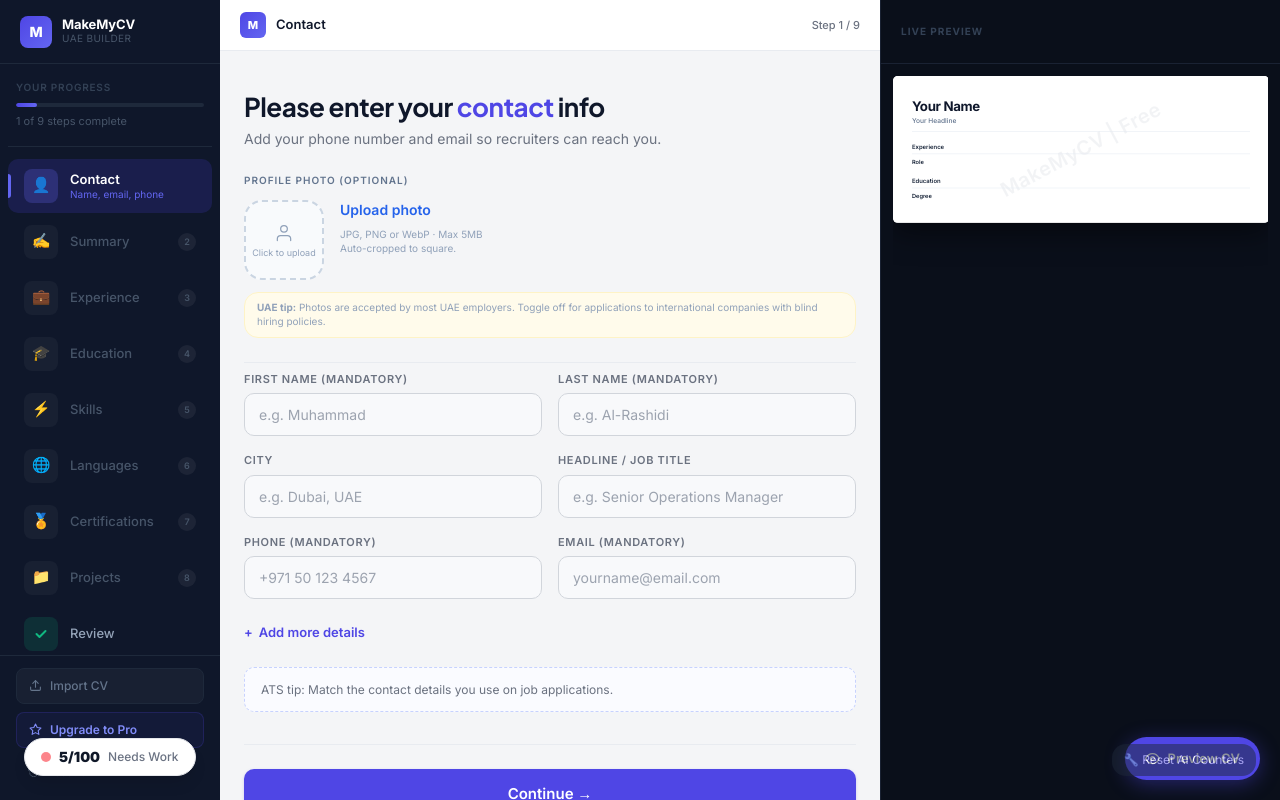
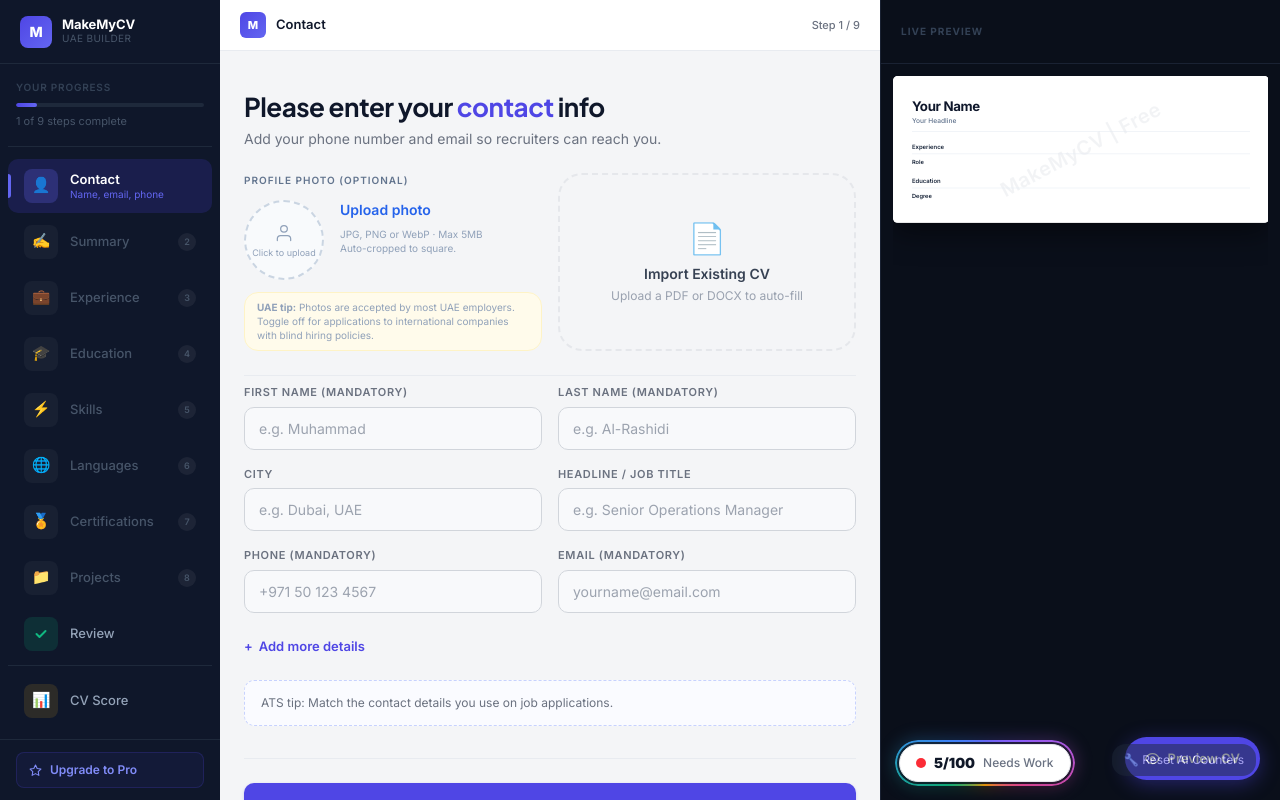
Before and after one commit to SpartanAbdullah/makemycv-app, a Next.js app: page /builder in a window 1280 px wide. Built offline with nearby package versions, Linux system fonts and the light colour scheme.

Commit message:
layout fix for CV Score widget

```diff
--- a/app/globals.css
+++ b/app/globals.css
@@ -416,6 +416,83 @@ body {
   box-shadow: 0 0 0 3px rgba(79, 70, 229, 0.10);
 }
 
+/* ─── Score Widget AI Border Animation ────────────────────── */
+
+@property --angle {
+  syntax: '<angle>';
+  initial-value: 0deg;
+  inherits: false;
+}
+
+.ai-glow-border {
+  position: relative;
+  border-radius: 9999px;
+  padding: 2px;
+  background: transparent;
+}
+
+.ai-glow-border::before {
+  content: '';
+  position: absolute;
+  inset: -2px;
+  border-radius: 9999px;
+  padding: 2px;
+  background: conic-gradient(
+    from var(--angle, 0deg),
+    #6366f1,
+    #8b5cf6,
+    #ec4899,
+    #f59e0b,
+    #10b981,
+    #3b82f6,
+    #6366f1
+  );
+  -webkit-mask:
+    linear-gradient(#fff 0 0) content-box,
+    linear-gradient(#fff 0 0);
+  -webkit-mask-composite: xor;
+  mask-composite: exclude;
+  animation: ai-spin 3s linear infinite;
+}
+
+.ai-glow-border::after {
+  content: '';
+  position: absolute;
+  inset: -4px;
+  border-radius: 9999px;
+  background: conic-gradient(
+    from var(--angle, 0deg),
+    #6366f140,
+    #8b5cf640,
+    #ec489940,
+    #f59e0b40,
+    #10b98140,
+    #3b82f640,
+    #6366f140
+  );
+  filter: blur(8px);
+  animation: ai-spin 3s linear infinite;
+  z-index: -1;
+}
+
+@keyframes ai-spin {
+  to {
+    --angle: 360deg;
+  }
+}
+
+/* Pause animation when score is 100 (perfect) */
+.ai-glow-border.score-perfect::before,
+.ai-glow-border.score-perfect::after {
+  animation: none;
+  background: conic-gradient(
+    from 0deg,
+    #22c55e,
+    #16a34a,
+    #22c55e
+  );
+}
+
 @media print {
   @page {
     size: A4;
--- a/components/ScoreWidget.tsx
+++ b/components/ScoreWidget.tsx
@@ -20,10 +20,11 @@ export default function ScoreWidget() {
   const isPerfect = result.total === 100;
 
   return (
+    <div className={`ai-glow-border${isPerfect ? " score-perfect" : ""}`}>
       <button
         type="button"
         onClick={() => router.push("/builder?step=score")}
-      className="group fixed bottom-6 left-6 z-50 flex items-center gap-2 rounded-full border border-gray-200 bg-white px-4 py-2 shadow-lg transition-shadow hover:shadow-xl max-w-[180px] cursor-pointer"
+        className="group relative flex items-center gap-2 rounded-full border border-gray-200 bg-white px-4 py-2 shadow-lg transition-shadow hover:shadow-xl max-w-[180px] cursor-pointer"
         aria-label={`CV Score: ${result.total} out of 100 — ${result.grade}`}
       >
         {/* CSS-only tooltip */}
@@ -52,5 +53,6 @@ export default function ScoreWidget() {
           {result.grade}
         </span>
       </button>
+    </div>
   );
 }
--- a/components/builder/BuilderShell.tsx
+++ b/components/builder/BuilderShell.tsx
@@ -1,13 +1,11 @@
 "use client";
 
-import { useEffect, useMemo, useState } from "react";
-import { useRouter } from "next/navigation";
+import { createContext, useContext, useEffect, useMemo, useState } from "react";
 import { StepStatus } from "./Stepper";
 import { builderSteps } from "../../lib/utils/steps";
 import { getStepCompletion } from "../../lib/utils/stepValidation";
 import { bindCvStorage, useCvStore } from "../../lib/store/cvStore";
 import { PreviewPanel } from "../preview/PreviewPanel";
-import { clearCvStorage } from "../../lib/utils/localStorage";
 import { MappingReview } from "../import/MappingReview";
 import { LinkedInImportModal } from "../import/LinkedInImportModal";
 import { pdfAdapter } from "../../lib/importers/pdfAdapter";
@@ -22,6 +20,18 @@ const ScoreWidget = dynamic(() => import("../ScoreWidget"), { ssr: false });
 const DevResetAI = dynamic(() => import("../DevResetAI"), { ssr: false });
 
 type ImportType = "pdf" | "docx" | "linkedin";
+
+type ImportContextValue = {
+  handleImport: (type: ImportType) => void;
+};
+
+const ImportContext = createContext<ImportContextValue | null>(null);
+
+export const useImport = () => {
+  const ctx = useContext(ImportContext);
+  if (!ctx) throw new Error("useImport must be used inside BuilderShell");
+  return ctx;
+};
 
 type ImportState =
   | { phase: "idle" }
@@ -119,11 +129,9 @@ export const BuilderShell = ({
   children: React.ReactNode;
   onStepChange: (stepId: string) => void;
 }) => {
-  const router = useRouter();
   const data = useCvStore((state) => state.data);
   const hydrated = useCvStore((state) => state.hydrated);
   const importCvVersion = useCvStore((state) => state.importCvVersion);
-  const resetStore = useCvStore((state) => state.reset);
   const isPro = useCvStore((state) => state.isPro);
   const [previewOpen, setPreviewOpen] = useState(false);
   const [importState, setImportState] = useState<ImportState>({ phase: "idle" });
@@ -162,13 +170,6 @@ export const BuilderShell = ({
 
   const handleStepClick = (id: string) => {
     if (statuses[id] === "done") onStepChange(id);
-  };
-
-  const handleReset = () => {
-    if (!confirm("Reset your CV data? This cannot be undone.")) return;
-    resetStore();
-    clearCvStorage();
-    router.push("/builder?step=personal");
   };
 
   // ---- Import flow ----
@@ -226,6 +227,7 @@ export const BuilderShell = ({
   };
 
   return (
+    <ImportContext.Provider value={{ handleImport }}>
     <div
       style={{
         display: "flex",
@@ -570,50 +572,6 @@ export const BuilderShell = ({
             gap: 8,
           }}
         >
-          <button
-            type="button"
-            onClick={() => handleImport("pdf")}
-            style={{
-              display: "flex",
-              alignItems: "center",
-              gap: 8,
-              width: "100%",
-              padding: "8px 12px",
-              background: "rgba(255,255,255,0.04)",
-              border: "1px solid #1E293B",
-              borderRadius: 8,
-              cursor: "pointer",
-              color: "#64748B",
-              fontSize: 12,
-              fontWeight: 500,
-              transition: "all 150ms ease",
-            }}
-            onMouseEnter={(e) => {
-              e.currentTarget.style.background = "rgba(255,255,255,0.08)";
-              e.currentTarget.style.color = "#94A3B8";
-            }}
-            onMouseLeave={(e) => {
-              e.currentTarget.style.background = "rgba(255,255,255,0.04)";
-              e.currentTarget.style.color = "#64748B";
-            }}
-          >
-            <svg
-              width="13"
-              height="13"
-              viewBox="0 0 24 24"
-              fill="none"
-              stroke="currentColor"
-              strokeWidth="2"
-              strokeLinecap="round"
-              strokeLinejoin="round"
-            >
-              <path d="M21 15v4a2 2 0 0 1-2 2H5a2 2 0 0 1-2-2v-4" />
-              <polyline points="17 8 12 3 7 8" />
-              <line x1="12" y1="3" x2="12" y2="15" />
-            </svg>
-            Import CV
-          </button>
-
           {!isPro && (
             <button
               type="button"
@@ -649,48 +607,6 @@ export const BuilderShell = ({
             </button>
           )}
 
-          <button
-            type="button"
-            onClick={handleReset}
-            style={{
-              display: "flex",
-              alignItems: "center",
-              gap: 8,
-              width: "100%",
-              padding: "8px 12px",
-              background: "transparent",
-              border: "none",
-              borderRadius: 8,
-              cursor: "pointer",
-              color: "#475569",
-              fontSize: 11,
-              fontWeight: 500,
-              transition: "all 150ms ease",
-            }}
-            onMouseEnter={(e) => {
-              e.currentTarget.style.color = "#EF4444";
-              e.currentTarget.style.background = "rgba(239,68,68,0.06)";
-            }}
-            onMouseLeave={(e) => {
-              e.currentTarget.style.color = "#475569";
-              e.currentTarget.style.background = "transparent";
-            }}
-          >
-            <svg
-              width="11"
-              height="11"
-              viewBox="0 0 24 24"
-              fill="none"
-              stroke="currentColor"
-              strokeWidth="2"
-              strokeLinecap="round"
-              strokeLinejoin="round"
-            >
-              <polyline points="1 4 1 10 7 10" />
-              <path d="M3.51 15a9 9 0 1 0 .49-3.5" />
-            </svg>
-            Reset CV
-          </button>
         </div>
       </aside>
 
@@ -864,6 +780,7 @@ export const BuilderShell = ({
 
         {/* Scrollable preview area */}
         <div
+          className="relative"
           style={{
             flex: 1,
             overflowY: "auto",
@@ -893,6 +810,13 @@ export const BuilderShell = ({
               <PreviewPanel sticky={false} />
             </div>
           </div>
+
+          {/* Score widget inside preview panel */}
+          {stepId !== "score" && (
+            <div className="absolute bottom-4 left-4 z-20">
+              <ScoreWidget />
+            </div>
+          )}
         </div>
       </aside>
 
@@ -936,8 +860,7 @@ export const BuilderShell = ({
         Preview CV
       </button>
 
-      {/* ═══ Score widget ═══ */}
-      {stepId !== "score" && <ScoreWidget />}
+      {/* Score widget moved into preview panel */}
 
       {/* ═══ Dev-only AI reset ═══ */}
       <DevResetAI />
@@ -1006,5 +929,6 @@ export const BuilderShell = ({
 
       <UpgradeModal open={upgradeOpen} onClose={() => setUpgradeOpen(false)} />
     </div>
+    </ImportContext.Provider>
   );
 };
--- a/components/builder/PhotoUpload.tsx
+++ b/components/builder/PhotoUpload.tsx
@@ -9,6 +9,7 @@ import {
 interface PhotoUploadProps {
   photo?: string;
   showPhoto?: boolean;
+  photoShape?: "round" | "square";
   onPhotoChange: (base64: string | undefined) => void;
   onToggleChange: (show: boolean) => void;
 }
@@ -16,6 +17,7 @@ interface PhotoUploadProps {
 export function PhotoUpload({
   photo,
   showPhoto = false,
+  photoShape = "round",
   onPhotoChange,
   onToggleChange,
 }: PhotoUploadProps) {
@@ -66,7 +68,7 @@ export function PhotoUpload({
       <div className="flex items-start gap-4">
         {/* Photo preview or placeholder */}
         <div
-          className="flex-shrink-0 w-20 h-20 rounded-xl overflow-hidden border-2 border-dashed border-slate-300 bg-slate-50 flex items-center justify-center cursor-pointer hover:border-blue-400 hover:bg-blue-50 transition-all"
+          className={`flex-shrink-0 w-20 h-20 ${photoShape === "round" ? "rounded-full" : "rounded-xl"} overflow-hidden border-2 border-dashed border-slate-300 bg-slate-50 flex items-center justify-center cursor-pointer hover:border-blue-400 hover:bg-blue-50 transition-all`}
           onClick={() => inputRef.current?.click()}
           role="button"
           tabIndex={0}
--- a/components/builder/steps/PersonalStep.tsx
+++ b/components/builder/steps/PersonalStep.tsx
@@ -7,7 +7,8 @@ import { personalSchema } from "../../../lib/schemas/cvSchemas";
 import { useCvStore } from "../../../lib/store/cvStore";
 import { NavigationButtons } from "../NavigationButtons";
 import { PhotoUpload } from "../PhotoUpload";
-import type { CvPersonal } from "../../../lib/types/cv";
+import { useImport } from "../BuilderShell";
+import type { CvPersonal, PhotoShape } from "../../../lib/types/cv";
 
 export const PersonalStep = ({
   onNext,
@@ -15,10 +16,17 @@ export const PersonalStep = ({
   onNext: () => void;
 }) => {
   const personal = useCvStore((state) => state.data.personal);
+  const photoShape = useCvStore((state) => state.data.settings.photoShape ?? "round");
   const updateSection = useCvStore((state) => state.updateSection);
+  const settings = useCvStore((state) => state.data.settings);
+  const { handleImport } = useImport();
   const lastSerializedRef = useRef<string>(JSON.stringify(personal));
   const debounceRef = useRef<ReturnType<typeof setTimeout> | null>(null);
   const [showMore, setShowMore] = useState(false);
+
+  const setPhotoShape = (shape: PhotoShape) => {
+    updateSection("settings", { ...settings, photoShape: shape });
+  };
 
   const handlePhotoChange = (base64: string | undefined) => {
     const current = useCvStore.getState().data.personal;
@@ -81,14 +89,69 @@ export const PersonalStep = ({
         </p>
       </div>
 
-      {/* Photo upload */}
-      <div style={{ paddingBottom: 24, borderBottom: "1px solid var(--border-soft)", marginBottom: 8 }}>
+      {/* Photo upload + Import CV side by side */}
+      <div className="pb-6 border-b border-[var(--border-soft)] mb-2">
+        <div className="grid grid-cols-2 gap-4">
+          {/* Left: Photo upload */}
+          <div>
             <PhotoUpload
               photo={personal.photo}
               showPhoto={personal.showPhoto}
+              photoShape={photoShape}
               onPhotoChange={handlePhotoChange}
               onToggleChange={handleToggleChange}
             />
+          </div>
+
+          {/* Right: Import CV */}
+          <div
+            className="flex flex-col items-center justify-center h-full min-h-[120px] border-2 border-dashed border-gray-200 rounded-2xl p-4 hover:border-indigo-300 hover:bg-indigo-50 transition cursor-pointer"
+            onClick={() => handleImport("pdf")}
+            role="button"
+            tabIndex={0}
+            onKeyDown={(e) => {
+              if (e.key === "Enter" || e.key === " ") {
+                e.preventDefault();
+                handleImport("pdf");
+              }
+            }}
+          >
+            <span className="text-3xl">📄</span>
+            <span className="text-sm font-semibold text-gray-700 mt-2">Import Existing CV</span>
+            <span className="text-xs text-gray-400 mt-1 text-center">Upload a PDF or DOCX to auto-fill</span>
+          </div>
+        </div>
+
+        {/* Photo shape toggle */}
+        {personal.photo && personal.showPhoto && (
+          <div className="mt-3">
+            <p className="text-xs font-semibold text-gray-500 uppercase tracking-wide mb-2">Photo Shape</p>
+            <div className="flex gap-2">
+              <button
+                type="button"
+                onClick={() => setPhotoShape("round")}
+                className={`px-4 py-1.5 rounded-lg text-sm transition ${
+                  photoShape === "round"
+                    ? "border-2 border-indigo-500 bg-indigo-50 text-indigo-700 font-semibold"
+                    : "border border-gray-200 text-gray-500 hover:border-indigo-300"
+                }`}
+              >
+                ⬤ Round
+              </button>
+              <button
+                type="button"
+                onClick={() => setPhotoShape("square")}
+                className={`px-4 py-1.5 rounded-lg text-sm transition ${
+                  photoShape === "square"
+                    ? "border-2 border-indigo-500 bg-indigo-50 text-indigo-700 font-semibold"
+                    : "border border-gray-200 text-gray-500 hover:border-indigo-300"
+                }`}
+              >
+                ■ Square
+              </button>
+            </div>
+          </div>
+        )}
       </div>
 
       {/* Core fields */}
--- a/components/pdf/CVDocument.tsx
+++ b/components/pdf/CVDocument.tsx
@@ -479,7 +479,7 @@ const ClassicPDFLayout = ({ data }: { data: CvData }) => {
           )}
         </View>
         {showPhoto && data.personal.photo && (
-          <Image src={data.personal.photo} style={s.photo} />
+          <Image src={data.personal.photo} style={{ ...s.photo, borderRadius: data.settings.photoShape === "square" ? 8 : 30 }} />
         )}
       </View>
 
--- a/lib/store/cvStore.ts
+++ b/lib/store/cvStore.ts
@@ -111,6 +111,7 @@ export const defaultCvData: CvData = {
       "certifications",
       "projects",
     ],
+    photoShape: "round",
   },
 };
 
--- a/lib/templates/classic.tsx
+++ b/lib/templates/classic.tsx
@@ -192,7 +192,7 @@ export const ClassicTemplate = ({ data, plan = "free" }: { data: CvData; plan?:
                   right: 0,
                   width: 76,
                   height: 76,
-                  borderRadius: "50%",
+                  borderRadius: data.settings.photoShape === "square" ? 8 : "50%",
                   overflow: "hidden",
                   flexShrink: 0,
                   border: "2px solid #e2e8f0",
--- a/lib/templates/modern.tsx
+++ b/lib/templates/modern.tsx
@@ -109,7 +109,7 @@ export const ModernTemplate = ({
               style={{
                 width: 80,
                 height: 80,
-                borderRadius: "50%",
+                borderRadius: data.settings.photoShape === "square" ? 8 : "50%",
                 overflow: "hidden",
                 flexShrink: 0,
                 border: "2px solid #e2e8f0",
--- a/lib/types/cv.ts
+++ b/lib/types/cv.ts
@@ -68,11 +68,14 @@ export type CvProject = {
   bullets: string[];
 };
 
+export type PhotoShape = "round" | "square";
+
 export type CvSettings = {
   templateId: string;
   accentColor?: string;
   fontScale?: number;
   sectionOrder?: string[];
+  photoShape?: PhotoShape;
 };
 
 export type CvData = {
```
Also changed, not shown: .claude/settings.local.json. Lines whose indentation alone changed are shown as unchanged.
